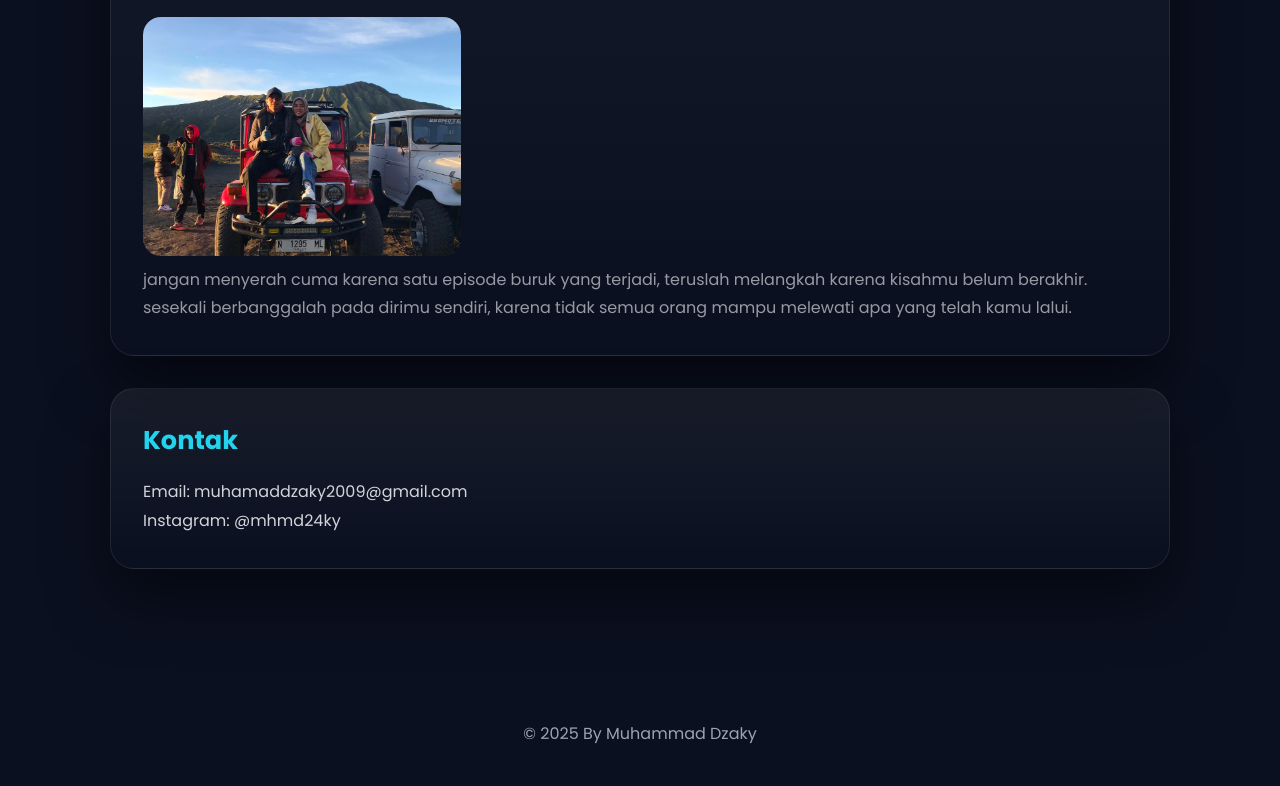
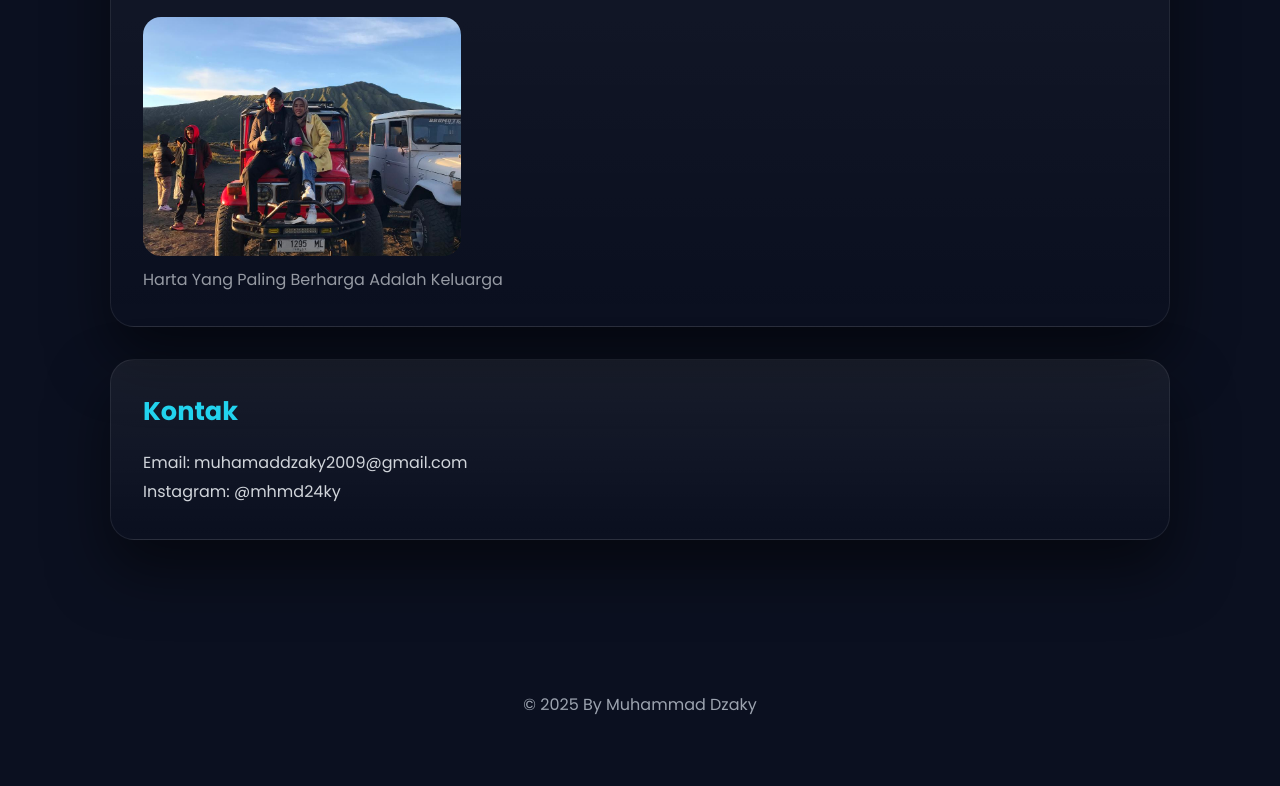
Before and after one commit to muhamaddzaky2009-ui/Keluarga, a plain HTML site: page index.html in a window 1280 px wide. Shown: the part 1390-2176 px from the top of the page. After the commit the page ends 2147 px from the top, so only its background shows below. Drawn offline with Linux system fonts and the light colour scheme.

Commit message:
Update index.html

```diff
--- a/index.html
+++ b/index.html
@@ -287,8 +287,7 @@ footer{
       <img src="Foto3.jpg" alt="kenangan">
       <img src="Foto4.jpg" alt="kenangan">
     </div>
-    <p style="opacity:.7;margin-top:10px">jangan menyerah cuma karena satu episode buruk yang terjadi, teruslah melangkah karena kisahmu belum berakhir.
-sesekali berbanggalah pada dirimu sendiri, karena tidak semua orang mampu melewati apa yang telah kamu lalui.</p>
+    <p style="opacity:.7;margin-top:10px">Harta Yang Paling Berharga Adalah Keluarga</p>
   </div>  <div class="card reveal" id="kontak">
     <h2>Kontak</h2>
     <p>Email: muhamaddzaky2009@gmail.com</p>
```
